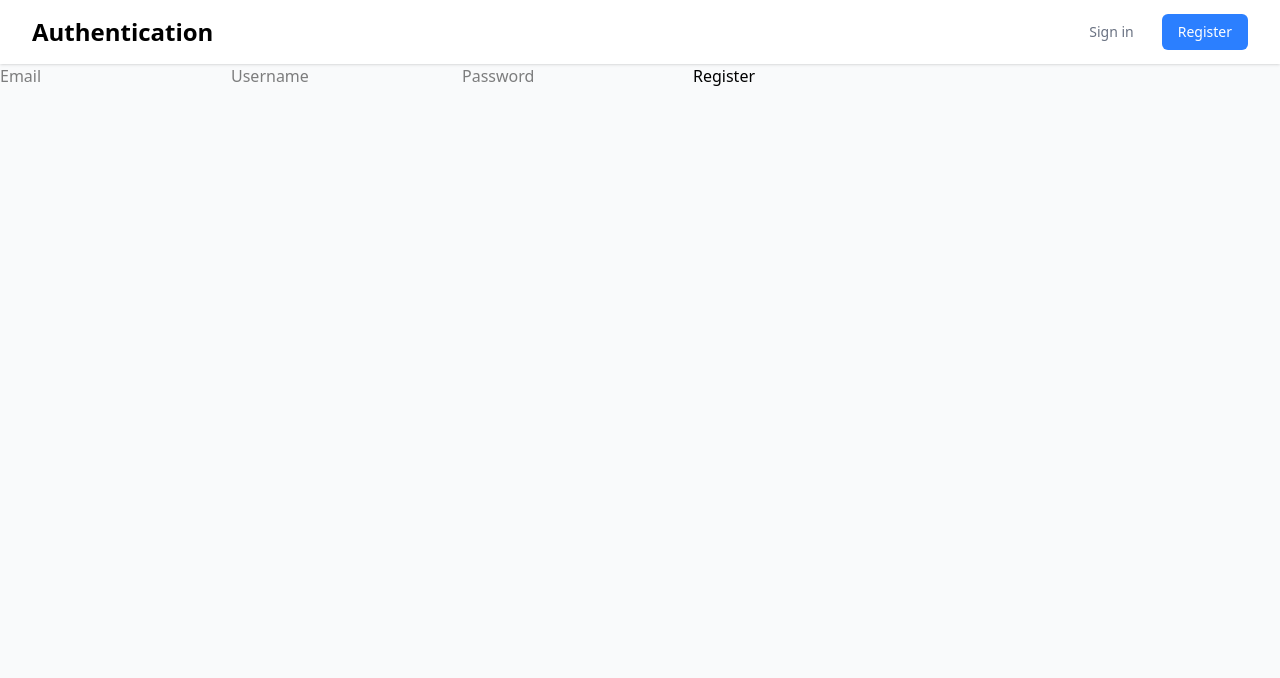
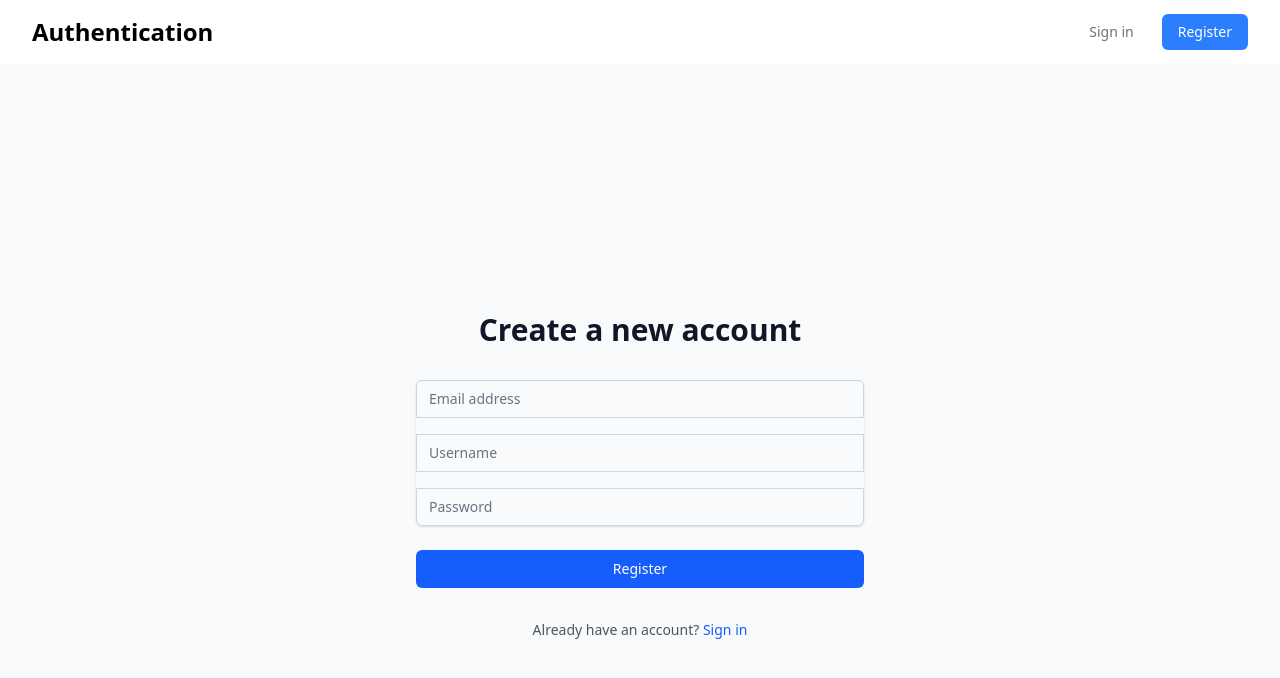
Before and after one commit to Tech-Arch1tect/cas, a React (Vite) app in the folder client/: page /register in a window 1280 px wide. Shown: the top 678 px of the page. Built offline with nearby package versions, Linux system fonts and the light colour scheme; no server answers.

Commit message:
style(client): login/registration styling improvements

```diff
--- a/client/src/components/LoginPage.tsx
+++ b/client/src/components/LoginPage.tsx
@@ -1,6 +1,7 @@
 import { useState } from "react";
 import { useAuth } from "../context/AuthContext";
-import { useNavigate } from "@tanstack/react-router";
+import { Link, useNavigate } from "@tanstack/react-router";
+
 export default function LoginPage() {
   const { login } = useAuth();
   const [form, setForm] = useState({ username: "", password: "" });
@@ -19,18 +20,70 @@
   };
 
   return (
-    <form onSubmit={handleSubmit}>
+    <div className="min-h-screen flex items-center justify-center bg-gray-50 py-12 px-4 sm:px-6 lg:px-8">
+      <div className="max-w-md w-full space-y-8">
+        <div className="text-center">
+          <h2 className="mt-6 text-3xl font-extrabold text-gray-900">
+            Sign in to your account
+          </h2>
+        </div>
+        <form className="mt-8 space-y-6" onSubmit={handleSubmit}>
+          <div className="rounded-md shadow-sm space-y-4">
+            <div>
+              <label htmlFor="username" className="sr-only">
+                Username
+              </label>
               <input
+                id="username"
+                name="username"
+                type="text"
+                required
+                className="appearance-none rounded-none relative block w-full px-3 py-2 border border-gray-300 placeholder-gray-500 text-gray-900 rounded-t-md focus:outline-none focus:ring-blue-500 focus:border-blue-500 focus:z-10 sm:text-sm"
+                placeholder="Username"
                 value={form.username}
                 onChange={(e) => setForm({ ...form, username: e.target.value })}
               />
+            </div>
+            <div>
+              <label htmlFor="password" className="sr-only">
+                Password
+              </label>
               <input
+                id="password"
+                name="password"
                 type="password"
+                required
+                className="appearance-none rounded-none relative block w-full px-3 py-2 border border-gray-300 placeholder-gray-500 text-gray-900 rounded-b-md focus:outline-none focus:ring-blue-500 focus:border-blue-500 focus:z-10 sm:text-sm"
+                placeholder="Password"
                 value={form.password}
                 onChange={(e) => setForm({ ...form, password: e.target.value })}
               />
-      <button type="submit">Login</button>
-      {error && <div>{error}</div>}
+            </div>
+          </div>
+
+          {error && (
+            <div className="text-red-500 text-sm text-center">{error}</div>
+          )}
+
+          <div>
+            <button
+              type="submit"
+              className="group relative w-full flex justify-center py-2 px-4 border border-transparent text-sm font-medium rounded-md text-white bg-blue-600 hover:bg-blue-700 focus:outline-none focus:ring-2 focus:ring-offset-2 focus:ring-blue-500"
+            >
+              Sign in
+            </button>
+          </div>
         </form>
+        <div className="text-center text-sm">
+          <span className="text-gray-600">Don't have an account? </span>
+          <Link
+            to="/register"
+            className="font-medium text-blue-600 hover:text-blue-500"
+          >
+            Register
+          </Link>
+        </div>
+      </div>
+    </div>
   );
 }
--- a/client/src/components/RegisterPage.tsx
+++ b/client/src/components/RegisterPage.tsx
@@ -1,5 +1,6 @@
 import { useState } from "react";
 import { useAuth } from "../context/AuthContext";
+import { Link } from "@tanstack/react-router";
 
 export default function RegisterPage() {
   const { register, login } = useAuth();
@@ -22,26 +23,85 @@
   };
 
   return (
-    <form onSubmit={handleSubmit}>
+    <div className="min-h-screen flex items-center justify-center bg-gray-50 py-12 px-4 sm:px-6 lg:px-8">
+      <div className="max-w-md w-full space-y-8">
+        <div className="text-center">
+          <h2 className="mt-6 text-3xl font-extrabold text-gray-900">
+            Create a new account
+          </h2>
+        </div>
+        <form className="mt-8 space-y-6" onSubmit={handleSubmit}>
+          <div className="rounded-md shadow-sm space-y-4">
+            <div>
+              <label htmlFor="email" className="sr-only">
+                Email
+              </label>
               <input
+                id="email"
+                name="email"
                 type="email"
-        placeholder="Email"
+                required
+                className="appearance-none rounded-none relative block w-full px-3 py-2 border border-gray-300 placeholder-gray-500 text-gray-900 rounded-t-md focus:outline-none focus:ring-blue-500 focus:border-blue-500 focus:z-10 sm:text-sm"
+                placeholder="Email address"
                 value={form.email}
                 onChange={(e) => setForm({ ...form, email: e.target.value })}
               />
+            </div>
+            <div>
+              <label htmlFor="username" className="sr-only">
+                Username
+              </label>
               <input
+                id="username"
+                name="username"
+                type="text"
+                required
+                className="appearance-none rounded-none relative block w-full px-3 py-2 border border-gray-300 placeholder-gray-500 text-gray-900 focus:outline-none focus:ring-blue-500 focus:border-blue-500 focus:z-10 sm:text-sm"
                 placeholder="Username"
                 value={form.username}
                 onChange={(e) => setForm({ ...form, username: e.target.value })}
               />
+            </div>
+            <div>
+              <label htmlFor="password" className="sr-only">
+                Password
+              </label>
               <input
+                id="password"
+                name="password"
                 type="password"
+                required
+                className="appearance-none rounded-none relative block w-full px-3 py-2 border border-gray-300 placeholder-gray-500 text-gray-900 rounded-b-md focus:outline-none focus:ring-blue-500 focus:border-blue-500 focus:z-10 sm:text-sm"
                 placeholder="Password"
                 value={form.password}
                 onChange={(e) => setForm({ ...form, password: e.target.value })}
               />
-      <button type="submit">Register</button>
-      {error && <div>{error}</div>}
+            </div>
+          </div>
+
+          {error && (
+            <div className="text-red-500 text-sm text-center">{error}</div>
+          )}
+
+          <div>
+            <button
+              type="submit"
+              className="group relative w-full flex justify-center py-2 px-4 border border-transparent text-sm font-medium rounded-md text-white bg-blue-600 hover:bg-blue-700 focus:outline-none focus:ring-2 focus:ring-offset-2 focus:ring-blue-500"
+            >
+              Register
+            </button>
+          </div>
         </form>
+        <div className="text-center text-sm">
+          <span className="text-gray-600">Already have an account? </span>
+          <Link
+            to="/login"
+            className="font-medium text-blue-600 hover:text-blue-500"
+          >
+            Sign in
+          </Link>
+        </div>
+      </div>
+    </div>
   );
 }
--- a/client/src/routes/dash.tsx
+++ b/client/src/routes/dash.tsx
@@ -11,5 +11,21 @@
   if (!user) {
     navigate({ to: "/login" });
   }
-  return <div>Hello "/dash"!</div>;
+  return (
+    <div className="py-12">
+      <div className="max-w-7xl mx-auto px-4 sm:px-6 lg:px-8">
+        <div className="lg:text-center">
+          <h2 className="text-base text-blue-600 font-semibold tracking-wide uppercase">
+            Dashboard
+          </h2>
+          <p className="mt-2 text-3xl leading-8 font-extrabold tracking-tight text-gray-900 sm:text-4xl">
+            Welcome to your dashboard
+          </p>
+          <p className="mt-4 max-w-2xl text-xl text-gray-500 lg:mx-auto">
+            You're now logged in and can access protected content.
+          </p>
+        </div>
+      </div>
+    </div>
+  );
 }
```
Lines whose indentation alone changed are shown as unchanged.
